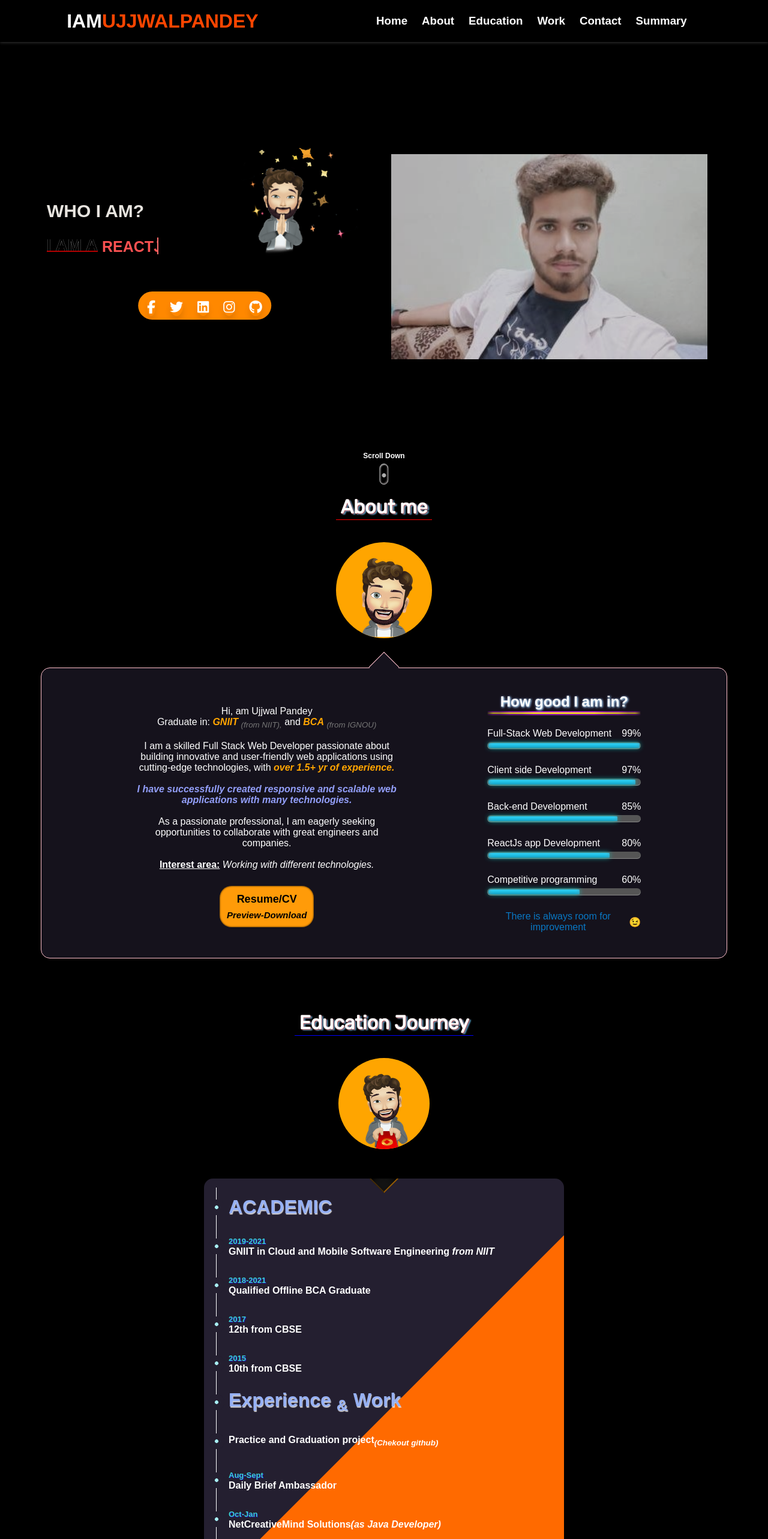
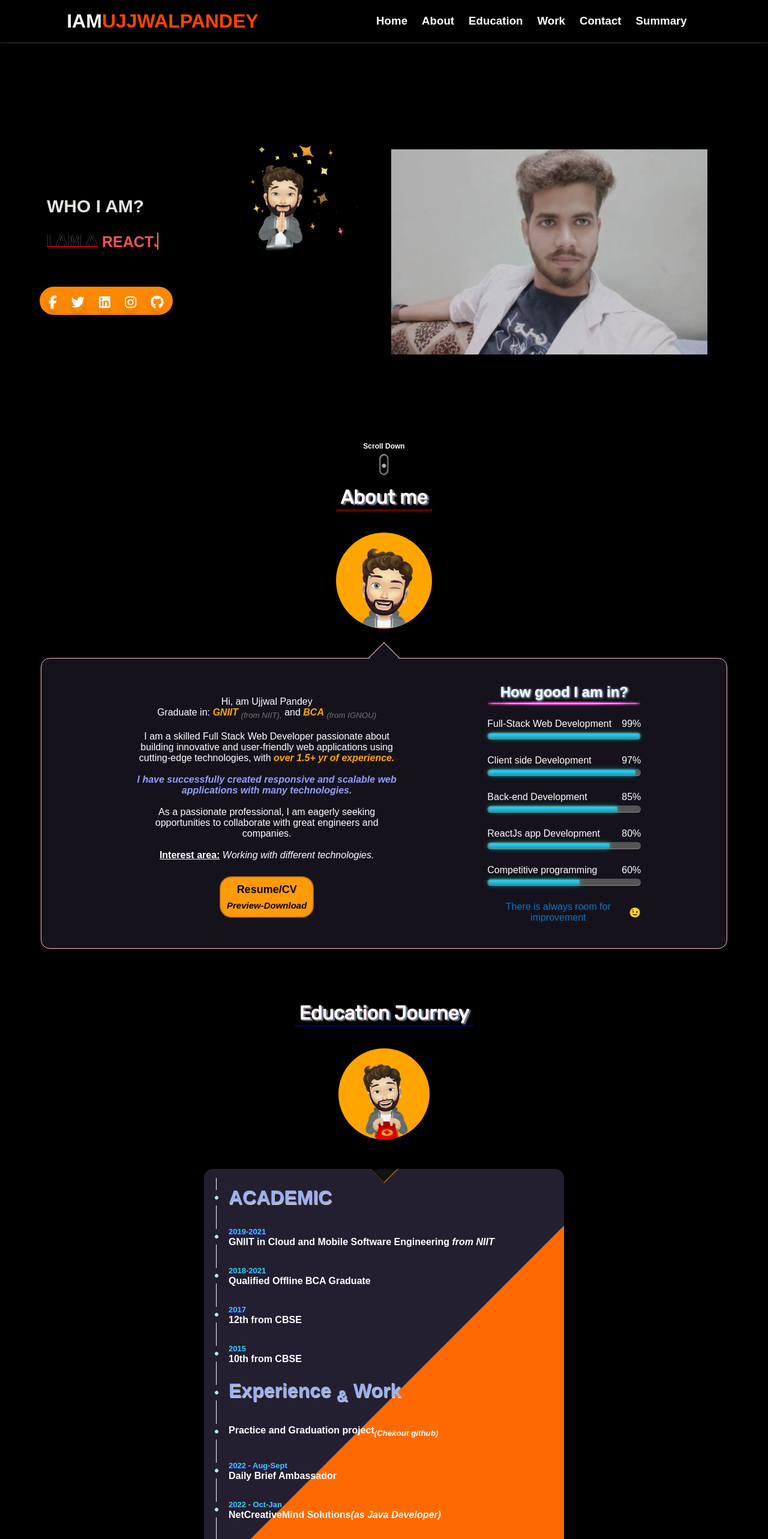
Before and after one commit to ujjwalpandeyjava/Ujjwal-Portfolio, a React (Create React App) app: page / in a window 1280 px wide. Shown: the top 2566 px of the page at 60% size. Built offline with nearby package versions, Linux system fonts and the light colour scheme.

Commit message:
Some style changes and download SEO optamized

```diff
--- a/src/EmailService/EmailService.module.css
+++ b/src/EmailService/EmailService.module.css
@@ -19,7 +19,7 @@
 	left: 50%;
 	transform: translate(-50%, -50%);
 	box-shadow: 0 0 0 10px #646981c2;
-	min-height: 50vh;
+	/* min-height: 50vh; */
 	max-height: 80vh;
 	overflow: auto;
 	min-width: 60vw;
--- a/src/educationSection.js
+++ b/src/educationSection.js
@@ -18,9 +18,9 @@ export default function EducationSection(props) {
 						<div><p><span>2015</span> <br />10th from CBSE</p></div>
 						<div><h1>Experience <sub>&</sub> Work</h1></div>
 						<div><p>Practice and Graduation project<i><sub>(Chekout github)</sub></i></p></div>
-						<div><p><span>Aug-Sept</span> <br />Daily Brief Ambassador</p></div>
-						<div><p><span>Oct-Jan</span> <br />NetCreativeMind Solutions<i>(as Java Developer)</i></p></div>
-						<div title="Works as Full-Stack developer"><p><span>Feb-Present</span><br />Safety labs <i>(as Full Stack Developer)</i></p></div>
+						<div><p><span>2022 - Aug-Sept</span> <br />Daily Brief Ambassador</p></div>
+						<div><p><span>2022 - Oct-Jan</span> <br />NetCreativeMind Solutions<i>(as Java Developer)</i></p></div>
+						<div title="Works as Full-Stack developer"><p><span>2023 - Feb-Present</span><br />Safety labs <i>(as Full Stack Developer)</i></p></div>
 					</div>
 				</div>
 			</div>
--- a/src/index.css
+++ b/src/index.css
@@ -115,8 +115,8 @@ body {
 
 .firstView {
     width: 100%;
-    min-height: 96vh;
-    height: 96vh;
+    min-height: 94dvh;
+    height: 94dvh;
     padding: 10px;
     display: flex;
     flex-direction: row;
@@ -271,8 +271,8 @@ body {
 .socialIcons {
     /* margin-top: 20px; */
     margin-top: 9%;
-    margin-left: 50%;
-    transform: translateX(-50%);
+    /* margin-left: 50%; */
+    /* transform: translateX(-50%); */
     display: inline-flex;
     /* background-color: #e94b10; */
     background-color: #ff8800;
@@ -945,7 +945,7 @@ body {
     }
 
     .firstView>div {
-        height: 50%;
+        height: 45%;
         width: 100%;
     }
 
--- a/src/previewPDFs.js
+++ b/src/previewPDFs.js
@@ -25,14 +25,14 @@ export default function PreviewPDFs(props) {
 					<div>
 						<div><img className={previewCSS.previewImage} src={resumePreview} alt="Resume preview" /></div>
 						<div>Resume in pdf format <img src={downArrow2} style={{ height: '18px', width: '20px' }} alt="Down arrow" /></div>
-						<div id="downloadCV"><a href={UjjwalResume} download='Ujjwal-full_stack-Resume.pdf'>Download Resume</a></div>
+						<div id="downloadCV"><a href={UjjwalResume} download='_Ujjwal-full_stack-Resume.pdf'>Download Resume</a></div>
 					</div>
 					{/* <hr style={{ backgroundColor: 'gray' }} /> */}
 					<div>
 						<div><img className={previewCSS.previewImage} src={cvPreview} alt="C.V. preview" /></div>
 						<div></div>
 						<div>C.V. in pdf format <img src={downArrow2} style={{ height: '18px', width: '20px' }} alt="Down arrow" /></div>
-						<div id="downloadCV"><a href={UjjwalCV} download='Ujjwal-full_stack-C.V.pdf'>Download C.V</a></div>
+						<div id="downloadCV"><a href={UjjwalCV} download='_Ujjwal-full_stack-C.V.pdf'>Download C.V</a></div>
 					</div>
 				</div>
 			</div>
```
